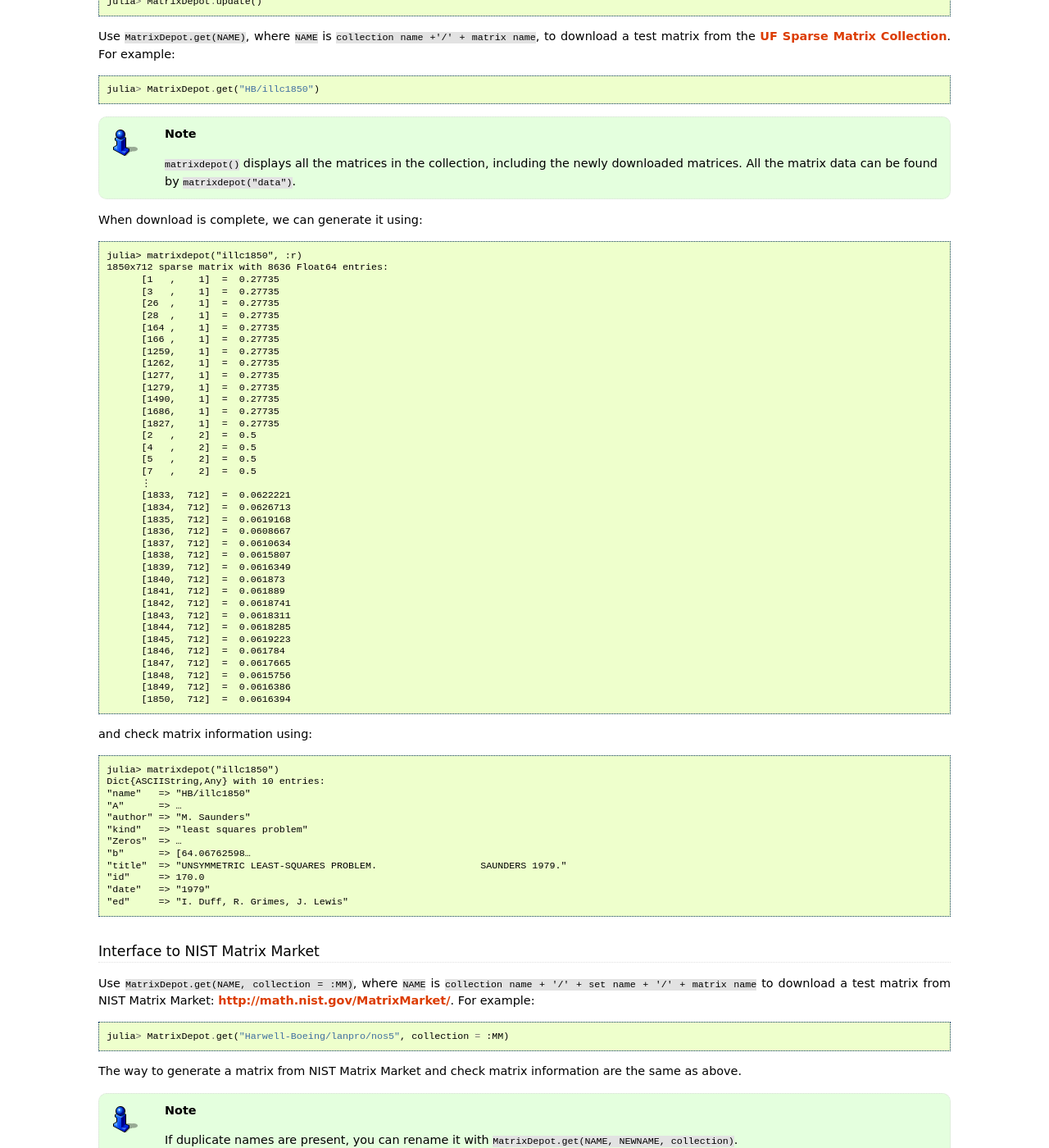
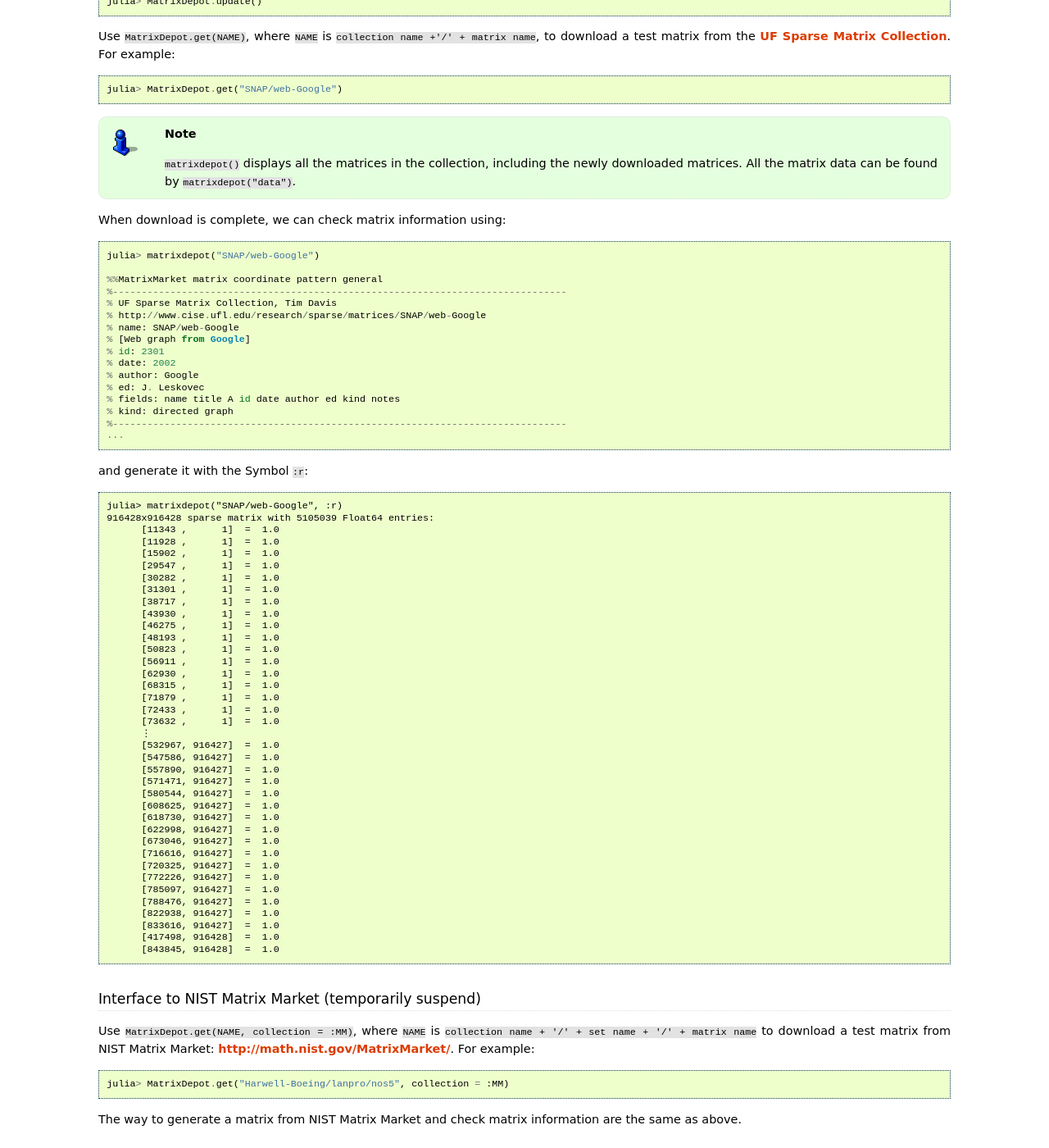
Before and after one commit to JuliaLinearAlgebra/MatrixDepot.jl, a Sphinx documentation site: the page built from doc/interface.rst, in a window 1280 px wide and 1400 px high, scrolled down 286 px. Shown: the whole window at 82% size. Built offline with Sphinx 7.4.7, drawn with Linux system fonts in a browser that asks for light colours.

Commit message:
update doc to reflect recent changes

```diff
--- a/doc/interface.rst
+++ b/doc/interface.rst
@@ -15,7 +15,7 @@ Use ``MatrixDepot.get(NAME)``, where ``NAME`` is ``collection name
 `UF Sparse Matrix Collection <http://www.cise.ufl.edu/research/sparse/matrices/list_by_id.html>`_.
 For example::
 
-  julia> MatrixDepot.get("HB/illc1850")
+  julia> MatrixDepot.get("SNAP/web-Google")
 
 .. note::
    ``matrixdepot()`` displays all the matrices in the
@@ -23,65 +23,69 @@ For example::
    data can be found by ``matrixdepot("data")``.
 
 
-When download is complete, we can generate it using::
+When download is complete, we can check matrix information using::
 
-  julia> matrixdepot("illc1850", :r)
-  1850x712 sparse matrix with 8636 Float64 entries:
-        [1   ,    1]  =  0.27735
-	[3   ,    1]  =  0.27735
-	[26  ,    1]  =  0.27735
-	[28  ,    1]  =  0.27735
-	[164 ,    1]  =  0.27735
-	[166 ,    1]  =  0.27735
-	[1259,    1]  =  0.27735
-	[1262,    1]  =  0.27735
-	[1277,    1]  =  0.27735
-	[1279,    1]  =  0.27735
-	[1490,    1]  =  0.27735
-	[1686,    1]  =  0.27735
-	[1827,    1]  =  0.27735
-	[2   ,    2]  =  0.5
-	[4   ,    2]  =  0.5
-	[5   ,    2]  =  0.5
-	[7   ,    2]  =  0.5
+  julia> matrixdepot("SNAP/web-Google")
+
+  %%MatrixMarket matrix coordinate pattern general
+  %-------------------------------------------------------------------------------
+  % UF Sparse Matrix Collection, Tim Davis
+  % http://www.cise.ufl.edu/research/sparse/matrices/SNAP/web-Google
+  % name: SNAP/web-Google
+  % [Web graph from Google]
+  % id: 2301
+  % date: 2002
+  % author: Google
+  % ed: J. Leskovec
+  % fields: name title A id date author ed kind notes
+  % kind: directed graph
+  %-------------------------------------------------------------------------------
+  ...
+
+and generate it with the Symbol ``:r``::
+
+  julia> matrixdepot("SNAP/web-Google", :r)
+  916428x916428 sparse matrix with 5105039 Float64 entries:
+	[11343 ,      1]  =  1.0
+	[11928 ,      1]  =  1.0
+	[15902 ,      1]  =  1.0
+	[29547 ,      1]  =  1.0
+	[30282 ,      1]  =  1.0
+	[31301 ,      1]  =  1.0
+	[38717 ,      1]  =  1.0
+	[43930 ,      1]  =  1.0
+	[46275 ,      1]  =  1.0
+	[48193 ,      1]  =  1.0
+	[50823 ,      1]  =  1.0
+	[56911 ,      1]  =  1.0
+	[62930 ,      1]  =  1.0
+	[68315 ,      1]  =  1.0
+	[71879 ,      1]  =  1.0
+	[72433 ,      1]  =  1.0
+	[73632 ,      1]  =  1.0
 	⋮
-	[1833,  712]  =  0.0622221
-	[1834,  712]  =  0.0626713
-	[1835,  712]  =  0.0619168
-	[1836,  712]  =  0.0608667
-	[1837,  712]  =  0.0610634
-	[1838,  712]  =  0.0615807
-	[1839,  712]  =  0.0616349
-	[1840,  712]  =  0.061873
-	[1841,  712]  =  0.061889
-	[1842,  712]  =  0.0618741
-	[1843,  712]  =  0.0618311
-	[1844,  712]  =  0.0618285
-	[1845,  712]  =  0.0619223
-	[1846,  712]  =  0.061784
-	[1847,  712]  =  0.0617665
-	[1848,  712]  =  0.0615756
-	[1849,  712]  =  0.0616386
-	[1850,  712]  =  0.0616394
-
-and check matrix information using::
-
-  julia> matrixdepot("illc1850")
-  Dict{ASCIIString,Any} with 10 entries:
-  "name"   => "HB/illc1850"
-  "A"      => …
-  "author" => "M. Saunders"
-  "kind"   => "least squares problem"
-  "Zeros"  => …
-  "b"      => [64.06762598…
-  "title"  => "UNSYMMETRIC LEAST-SQUARES PROBLEM.                  SAUNDERS 1979."
-  "id"     => 170.0
-  "date"   => "1979"
-  "ed"     => "I. Duff, R. Grimes, J. Lewis"
+	[532967, 916427]  =  1.0
+	[547586, 916427]  =  1.0
+	[557890, 916427]  =  1.0
+	[571471, 916427]  =  1.0
+	[580544, 916427]  =  1.0
+	[608625, 916427]  =  1.0
+	[618730, 916427]  =  1.0
+	[622998, 916427]  =  1.0
+	[673046, 916427]  =  1.0
+	[716616, 916427]  =  1.0
+	[720325, 916427]  =  1.0
+	[772226, 916427]  =  1.0
+	[785097, 916427]  =  1.0
+	[788476, 916427]  =  1.0
+	[822938, 916427]  =  1.0
+	[833616, 916427]  =  1.0
+	[417498, 916428]  =  1.0
+	[843845, 916428]  =  1.0
 
 
-Interface to NIST Matrix Market
---------------------------------
+Interface to NIST Matrix Market (temporarily suspend)
+------------------------------------------------------
 
 Use ``MatrixDepot.get(NAME, collection = :MM)``, where ``NAME`` is
 ``collection name + '/' + set name + '/' + matrix name`` to download a
@@ -92,8 +96,3 @@ http://math.nist.gov/MatrixMarket/. For example::
 
 The way to generate a matrix from NIST Matrix Market and check matrix
 information are the same as above.
-
-
-.. note::
-   If duplicate names are present, you can rename it with
-   ``MatrixDepot.get(NAME, NEWNAME, collection)``.
```
Also changed, not shown: doc/examples.rst (+39 -42 lines), doc/index.rst (+3 -9 lines).
